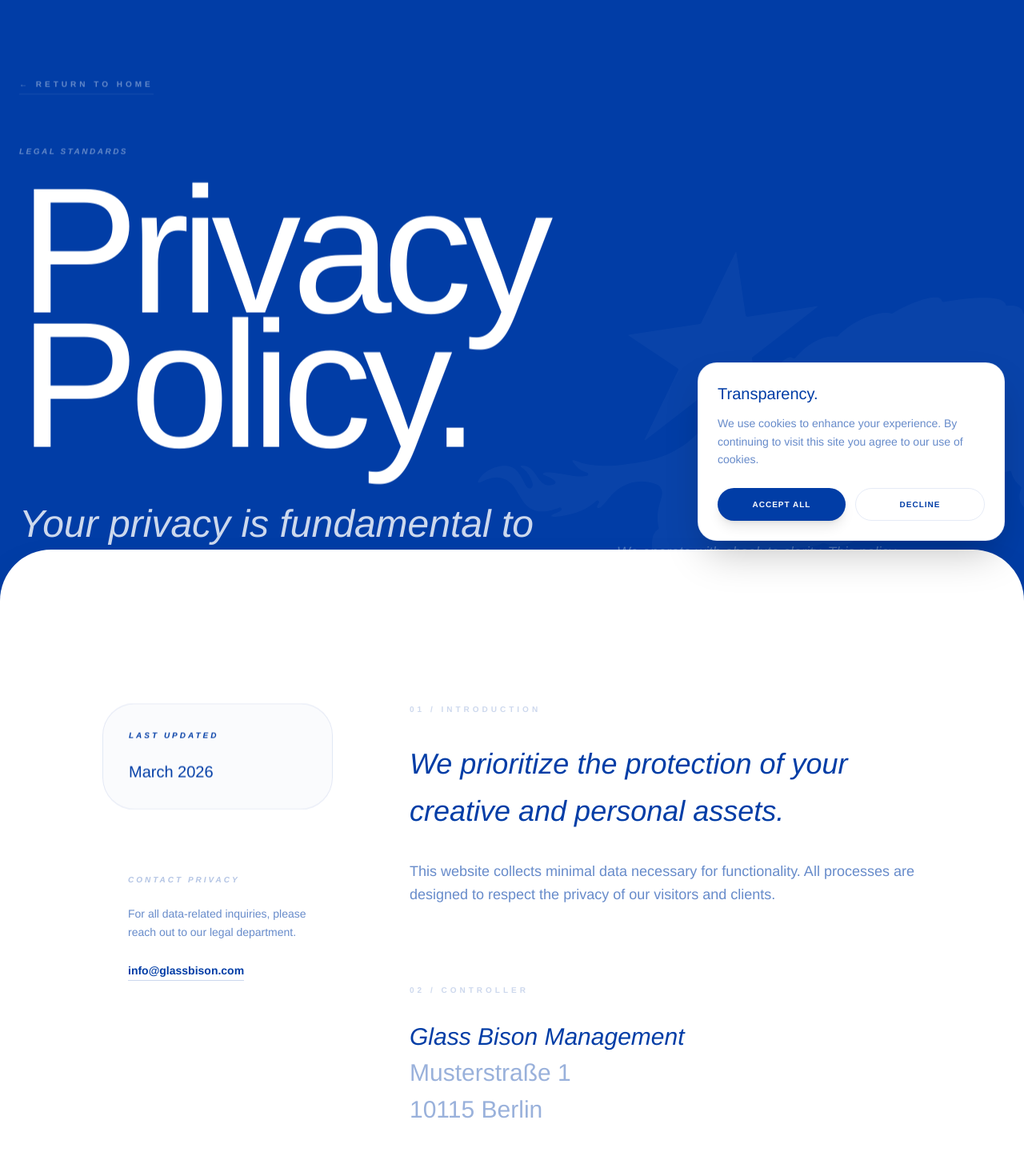
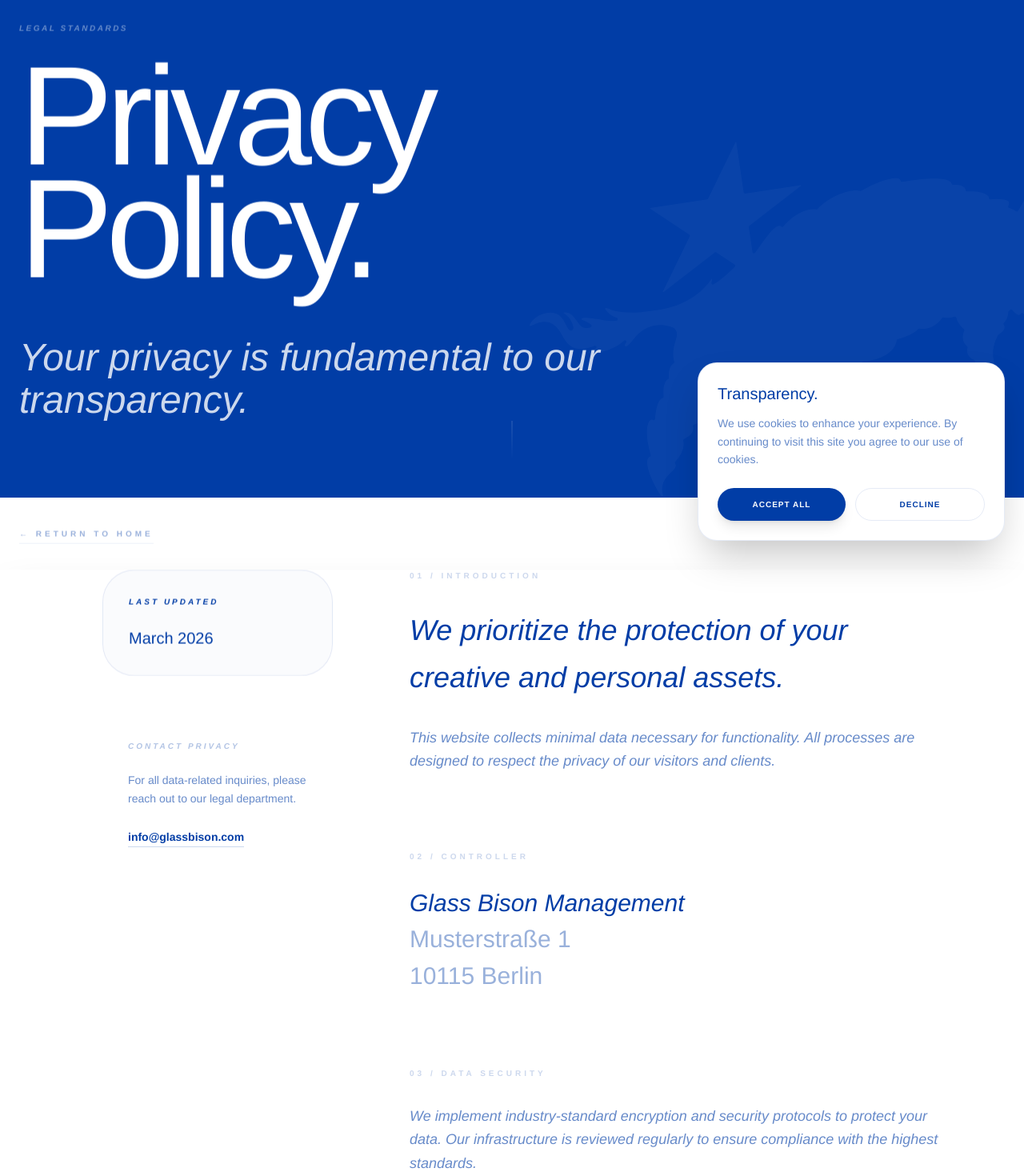
Before and after one commit to VNDLmedia/glasbison, a Next.js app: page /datenschutz in a window 1280 px wide. Shown: the part 100-1570 px from the top of the page at 80% size. Built offline with nearby package versions, Linux system fonts and the light colour scheme.

Commit message:
Refinement: Standardized subpage headers, improved layout flow, and fixed typography sizing across all pages

```diff
--- a/src/app/about/page.tsx
+++ b/src/app/about/page.tsx
@@ -5,6 +5,7 @@ import { Navbar } from "@/components/Navbar";
 import { Footer } from "@/components/Footer";
 import { Reveal } from "@/components/Reveal";
 import { SubpageHero } from "@/components/SubpageHero";
+import { ReturnHome } from "@/components/ReturnHome";
 import Image from "next/image";
 
 export default function AboutPage() {
@@ -20,8 +21,10 @@ export default function AboutPage() {
           description="Glass Bison stands for strength within the music industry. We provide the strategic drive creators deserve."
         />
 
+        <ReturnHome />
+
         {/* Narrative Section */}
-        <section className="py-24 md:py-48 px-6 bg-white text-[#013DA6] rounded-t-[3rem] md:rounded-t-[5rem] relative z-10 -mt-20 shadow-2xl">
+        <section className="pb-24 md:pb-48 px-6 bg-white text-[#013DA6] rounded-b-[3rem] md:rounded-b-[5rem] relative z-10 shadow-2xl">
           <div className="max-w-7xl mx-auto grid grid-cols-1 lg:grid-cols-2 gap-24 items-center">
             <div className="space-y-12">
               <Reveal>
--- a/src/app/datenschutz/page.tsx
+++ b/src/app/datenschutz/page.tsx
@@ -1,11 +1,11 @@
 "use client";
 
-import type { Metadata } from "next";
 import { CONTACT } from "@/lib/constants";
 import { Navbar } from "@/components/Navbar";
 import { Footer } from "@/components/Footer";
 import { Reveal } from "@/components/Reveal";
 import { SubpageHero } from "@/components/SubpageHero";
+import { ReturnHome } from "@/components/ReturnHome";
 
 export default function Datenschutz() {
   return (
@@ -20,10 +20,12 @@ export default function Datenschutz() {
           description="We operate with absolute clarity. This policy outlines how we handle your information."
         />
 
+        <ReturnHome />
+
         {/* ━━━━━━━━━━━━━━━━━━━━━━━━━━━━━━━━━━
             CONTENT — Deep Dive
         ━━━━━━━━━━━━━━━━━━━━━━━━━━━━━━━━━━ */}
-        <section className="py-24 md:py-48 px-6 bg-white text-[#013DA6] relative z-10 rounded-t-[4rem] -mt-24 shadow-2xl">
+        <section className="pb-24 md:pb-48 px-6 bg-white text-[#013DA6] relative z-10 rounded-b-[4rem] shadow-2xl">
           <div className="max-w-5xl mx-auto">
             <div className="grid grid-cols-1 lg:grid-cols-12 gap-16 lg:gap-24">
               {/* Sticky Sidebar Info */}
@@ -36,9 +38,9 @@ export default function Datenschutz() {
                     </div>
                   </Reveal>
                   <Reveal delay={0.1}>
-                    <div className="p-8 space-y-6">
-                      <h3 className="text-[10px] font-black text-[#013DA6]/30 uppercase tracking-[0.3em] italic">Contact Privacy</h3>
-                      <p className="text-sm text-[#013DA6]/60 leading-relaxed font-light font-sans">
+                    <div className="p-8 space-y-6 text-[#013DA6]">
+                      <h3 className="text-[10px] font-black opacity-30 uppercase tracking-[0.3em] italic">Contact Privacy</h3>
+                      <p className="text-sm opacity-60 leading-relaxed font-light font-sans">
                         For all data-related inquiries, please reach out to our legal department.
                       </p>
                       <a href={`mailto:${CONTACT.email}`} className="text-sm font-bold border-b border-[#013DA6]/20 pb-1 font-sans">{CONTACT.email}</a>
@@ -48,15 +50,15 @@ export default function Datenschutz() {
               </div>
 
               {/* Main Policy Content */}
-              <div className="lg:col-span-8">
+              <div className="lg:col-span-8 text-[#013DA6]">
                 <Reveal delay={0.2}>
                   <div className="space-y-24">
                     <section>
-                      <h2 className="text-[10px] font-black text-[#013DA6]/20 uppercase tracking-[0.4em] mb-8 font-sans">01 / Introduction</h2>
-                      <p className="text-2xl md:text-4xl font-light leading-relaxed text-[#013DA6] italic mb-8">
+                      <h2 className="text-[10px] font-black opacity-20 uppercase tracking-[0.4em] mb-8 font-sans">01 / Introduction</h2>
+                      <p className="text-2xl md:text-4xl font-light leading-relaxed italic mb-8">
                         We prioritize the protection of your creative and personal assets.
                       </p>
-                      <div className="prose prose-sm max-w-none text-[#013DA6]/60 font-light leading-relaxed space-y-6 text-lg font-sans">
+                      <div className="prose prose-sm max-w-none opacity-60 font-light leading-relaxed space-y-6 text-lg font-sans italic">
                         <p>
                           This website collects minimal data necessary for functionality. All processes are designed to respect the privacy of our visitors and clients.
                         </p>
@@ -64,17 +66,17 @@ export default function Datenschutz() {
                     </section>
 
                     <section>
-                      <h2 className="text-[10px] font-black text-[#013DA6]/20 uppercase tracking-[0.4em] mb-8 font-sans">02 / Controller</h2>
-                      <div className="text-xl md:text-3xl font-medium leading-tight space-y-2 text-[#013DA6] font-sans italic">
+                      <h2 className="text-[10px] font-black opacity-20 uppercase tracking-[0.4em] mb-8 font-sans">02 / Controller</h2>
+                      <div className="text-xl md:text-3xl font-medium leading-tight space-y-2 italic font-sans">
                         <p>{CONTACT.company}</p>
-                        <p className="text-[#013DA6]/40 font-light not-italic">{CONTACT.address.street}</p>
-                        <p className="text-[#013DA6]/40 font-light not-italic">{CONTACT.address.zip} {CONTACT.address.city}</p>
+                        <p className="opacity-40 font-light not-italic">{CONTACT.address.street}</p>
+                        <p className="opacity-40 font-light not-italic">{CONTACT.address.zip} {CONTACT.address.city}</p>
                       </div>
                     </section>
 
                     <section>
-                      <h2 className="text-[10px] font-black text-[#013DA6]/20 uppercase tracking-[0.4em] mb-8 font-sans">03 / Data Security</h2>
-                      <div className="prose prose-sm max-w-none text-[#013DA6]/60 font-light leading-relaxed space-y-6 text-lg font-sans">
+                      <h2 className="text-[10px] font-black opacity-20 uppercase tracking-[0.4em] mb-8 font-sans">03 / Data Security</h2>
+                      <div className="prose prose-sm max-w-none opacity-60 font-light leading-relaxed space-y-6 text-lg font-sans italic">
                         <p>
                           We implement industry-standard encryption and security protocols to protect your data. Our infrastructure is reviewed regularly to ensure compliance with the highest standards.
                         </p>
--- a/src/app/projects/page.tsx
+++ b/src/app/projects/page.tsx
@@ -7,6 +7,7 @@ import { Reveal } from "@/components/Reveal";
 import Image from "next/image";
 import Link from "next/link";
 import { SubpageHero } from "@/components/SubpageHero";
+import { ReturnHome } from "@/components/ReturnHome";
 
 const PROJECTS = [
   {
@@ -45,10 +46,12 @@ export default function ProjectsPage() {
           description="We bridge the gap between creative intent and global infrastructure through calculated, high-impact projects."
         />
 
+        <ReturnHome />
+
         {/* ━━━━━━━━━━━━━━━━━━━━━━━━━━━━━━━━━━
             PROJECT GALLERY — Blue on White
         ━━━━━━━━━━━━━━━━━━━━━━━━━━━━━━━━━━ */}
-        <section className="py-24 md:py-48 px-6 bg-white text-[#013DA6] relative z-10 rounded-t-[4rem] -mt-20 shadow-2xl">
+        <section className="pb-24 md:py-48 px-6 bg-white text-[#013DA6] relative z-10 rounded-b-[4rem] shadow-2xl">
           <div className="max-w-7xl mx-auto">
             <div className="grid grid-cols-1 md:grid-cols-2 gap-12 md:gap-24">
               {PROJECTS.map((project, i) => (
--- a/src/app/services/page.tsx
+++ b/src/app/services/page.tsx
@@ -6,6 +6,7 @@ import { Footer } from "@/components/Footer";
 import { Reveal } from "@/components/Reveal";
 import { SERVICES } from "@/data/content";
 import { SubpageHero } from "@/components/SubpageHero";
+import { ReturnHome } from "@/components/ReturnHome";
 
 export default function ServicesPage() {
   return (
@@ -20,10 +21,12 @@ export default function ServicesPage() {
           description="From high-level career development to studio precision—we provide the engine for sustainable growth."
         />
 
+        <ReturnHome />
+
         {/* ━━━━━━━━━━━━━━━━━━━━━━━━━━━━━━━━━━
             DETAILED SERVICES — Blue on White
         ━━━━━━━━━━━━━━━━━━━━━━━━━━━━━━━━━━ */}
-        <section className="py-24 md:py-48 px-6 bg-white text-[#013DA6] relative z-10 rounded-t-[4rem] -mt-20 shadow-2xl">
+        <section className="pb-24 md:py-48 px-6 bg-white text-[#013DA6] relative z-10 rounded-b-[4rem] shadow-2xl">
           <div className="max-w-7xl mx-auto">
             <div className="grid grid-cols-1 gap-32">
               {SERVICES.map((service, i) => (
--- /dev/null
+++ b/src/components/ReturnHome.tsx
@@ -0,0 +1,22 @@
+"use client";
+
+import React from "react";
+import Link from "next/link";
+import { Reveal } from "./Reveal";
+
+export function ReturnHome() {
+  return (
+    <div className="bg-white px-6">
+      <div className="max-w-7xl mx-auto py-8">
+        <Reveal>
+          <Link
+            href="/"
+            className="text-[10px] font-bold uppercase tracking-[0.4em] text-[#013DA6]/40 hover:text-[#013DA6] transition-colors inline-block border-b border-[#013DA6]/10 pb-1"
+          >
+            &larr; Return to Home
+          </Link>
+        </Reveal>
+      </div>
+    </div>
+  );
+}
--- a/src/components/SubpageHero.tsx
+++ b/src/components/SubpageHero.tsx
@@ -1,7 +1,6 @@
 "use client";
 
 import React from "react";
-import Link from "next/link";
 import { Reveal } from "./Reveal";
 import { BisonLogo } from "./BisonLogo";
 
@@ -10,37 +9,26 @@ interface SubpageHeroProps {
   title: string;
   description?: string;
   subtitle?: string;
-  showReturn?: boolean;
 }
 
 export function SubpageHero({
   label,
   title,
   description,
-  subtitle,
-  showReturn = true
+  subtitle
 }: SubpageHeroProps) {
   return (
-    <section className="min-h-[75vh] flex flex-col justify-center px-6 relative overflow-hidden bg-[#013DA6] text-white">
-      {/* Massive Background Logo for Consistency */}
-      <div className="absolute right-0 bottom-0 translate-y-1/4 translate-x-1/4 pointer-events-none opacity-[0.03]">
-        <BisonLogo size={1000} variant="white" />
+    <section className="min-h-[90vh] flex flex-col justify-center px-6 relative overflow-hidden bg-[#013DA6] text-white">
+      {/* Refined Background Logo - Smaller and better positioned */}
+      <div className="absolute right-[-10%] bottom-[-10%] pointer-events-none opacity-[0.03]">
+        <BisonLogo size={800} variant="white" />
       </div>
 
-      <div className="max-w-7xl mx-auto w-full relative z-10 pt-48 pb-12">
+      <div className="max-w-7xl mx-auto w-full relative z-10 pt-32 pb-24">
         <Reveal>
-          {showReturn && (
-            <Link
-              href="/"
-              className="text-[10px] font-bold uppercase tracking-[0.4em] text-white/40 hover:text-white transition-colors mb-16 inline-block border-b border-white/10 pb-1"
-            >
-              &larr; Return to Home
-            </Link>
-          )}
-
           <p className="label mb-8 text-white/40 italic uppercase tracking-[0.5em]">{label}</p>
 
-          <h1 className="font-display text-7xl md:text-[14rem] leading-[0.75] tracking-tighter mb-16">
+          <h1 className="font-display text-6xl md:text-[11rem] leading-[0.8] tracking-tighter mb-16">
             {title.split("<br />").map((line, i) => (
               <React.Fragment key={i}>
                 {line}
@@ -52,7 +40,7 @@ export function SubpageHero({
 
         <div className="grid grid-cols-1 lg:grid-cols-12 gap-12 mt-12 items-end">
           {subtitle && (
-            <div className="lg:col-span-7">
+            <div className="lg:col-span-8">
               <Reveal delay={0.2}>
                 <p className="text-2xl md:text-5xl font-light leading-[1.1] text-white/80 italic">
                   {subtitle}
@@ -61,7 +49,7 @@ export function SubpageHero({
             </div>
           )}
           {description && (
-            <div className={`lg:col-span-5 ${!subtitle ? 'lg:col-start-8' : ''}`}>
+            <div className={`lg:col-span-4 ${!subtitle ? 'lg:col-start-9' : ''}`}>
               <Reveal delay={0.3}>
                 <p className="text-lg text-white/30 font-light leading-relaxed max-w-sm italic">
                   {description}
```
Also changed, not shown: src/app/artists/page.tsx (+4 -6 lines), src/app/contact/page.tsx (+6 -3 lines), src/app/discography/page.tsx (+9 -1 lines), src/app/impressum/page.tsx (+8 -6 lines), src/app/projects/[slug]/page.tsx (+23 -3 lines).
